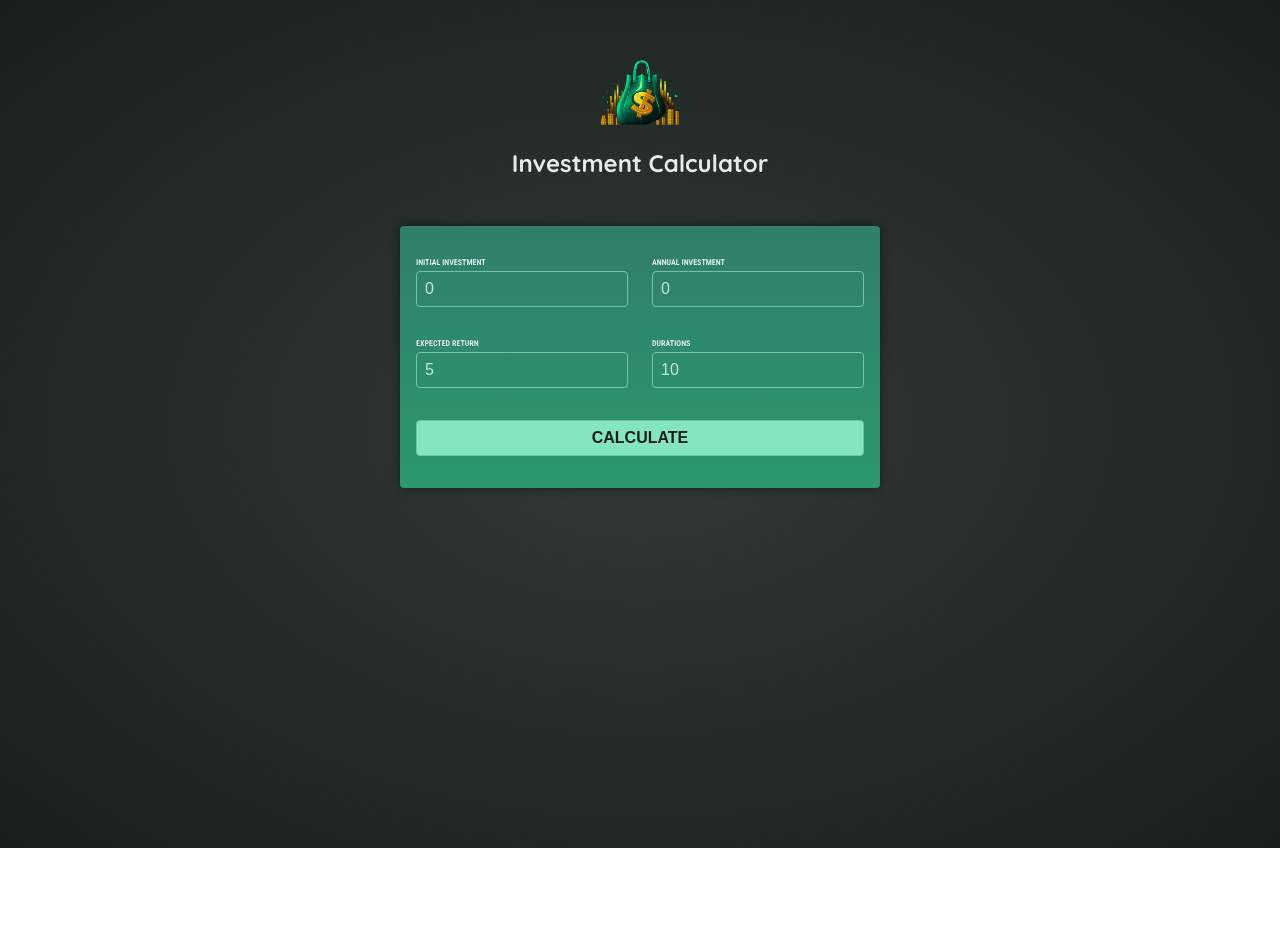
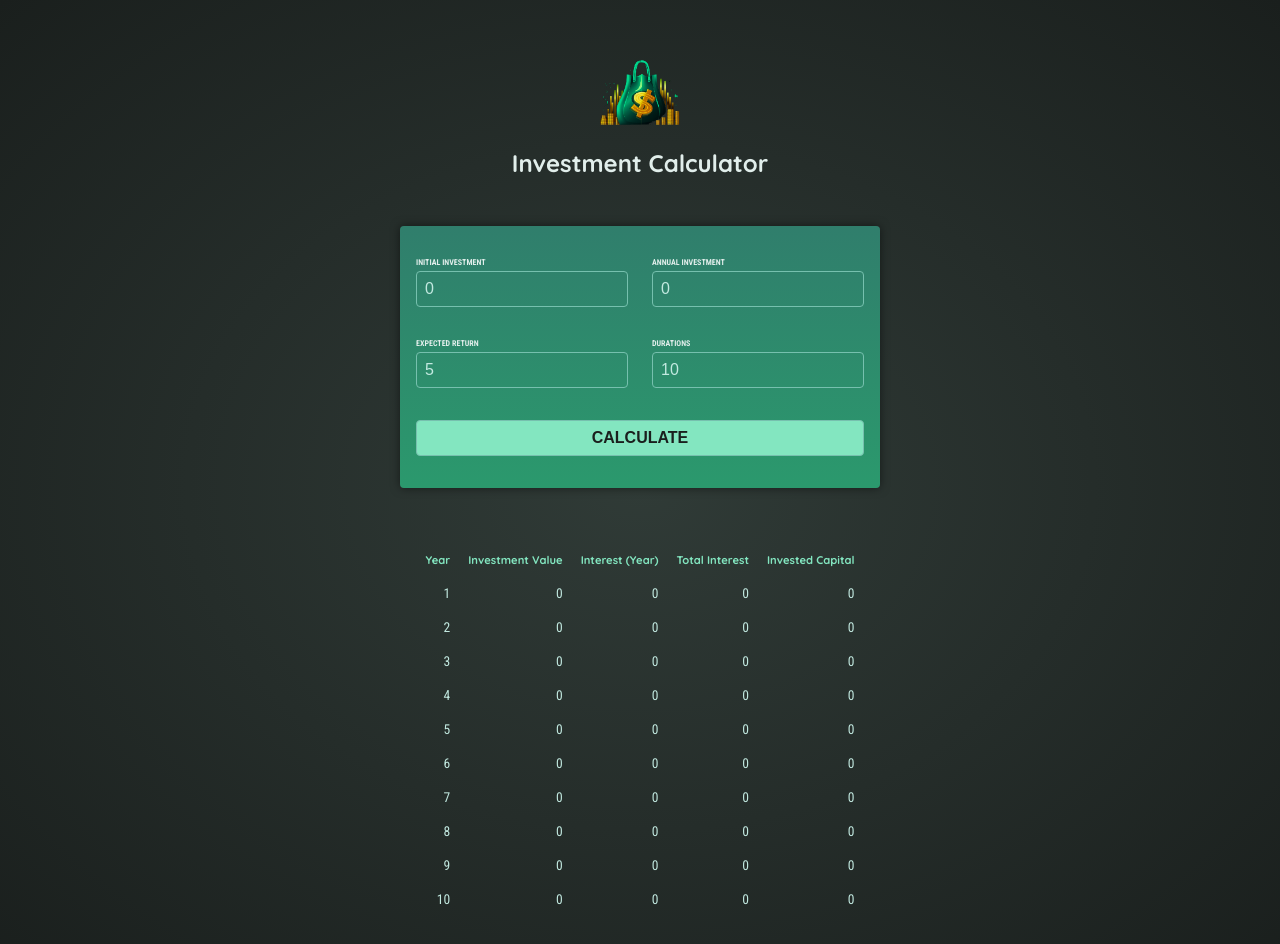
Before and after one commit to Abdul-Malik28/investment-calculator-angular, an Angular app: page / in a window 1280 px wide. Both pictures are taken after a click on the button "CALCULATE". Shown: the top 944 px of the page. Before the commit the page ends 848 px from the top, so only its background shows below. Built offline with nearby package versions, Linux system fonts and the light colour scheme.

Commit message:
accesing the userinput values and rendering it to the DOM

```diff
--- a/src/app/app.component.html
+++ b/src/app/app.component.html
@@ -1,2 +1,3 @@
 <app-header />
 <app-user-input (calculate)="onCalculateInvestmentResults($event)" />
+<app-investment-results [results]="resultsData" />
--- a/src/app/app.component.ts
+++ b/src/app/app.component.ts
@@ -2,15 +2,25 @@
 
 import { HeaderComponent } from "./header/header.component";
 import { UserInputComponent } from "./user-input/user-input.component";
+import { InvestmentResultsComponent } from './investment-results/investment-results.component';
 import { type InvestmentInput } from './investment-input.model';
 
 @Component({
   selector: 'app-root',
   standalone: true,
   templateUrl: './app.component.html',
-  imports: [HeaderComponent, UserInputComponent],
+  imports: [HeaderComponent, UserInputComponent, InvestmentResultsComponent],
 })
 export class AppComponent {
+
+  resultsData?: {
+    year: number,
+    interest: number,
+    valueEndOfYear: number,
+    annualInvestment: number,
+    totalInterest: number,
+    totalAmountInvested: number
+  }[];
 
   onCalculateInvestmentResults(data: InvestmentInput) {
     const { initialInvestment, duration, expectedReturn, annualInvestment } = data;
@@ -33,6 +43,6 @@
       });
     }
 
-    console.log(annualData);
+    this.resultsData = annualData;
   }
 }
--- /dev/null
+++ b/src/app/investment-results/investment-results.component.css
@@ -0,0 +1,19 @@
+table {
+  max-width: 50rem;
+  margin: 2rem auto;
+  padding: 1rem;
+  table-layout: fixed;
+  border-spacing: 1rem;
+  text-align: right;
+}
+
+table thead {
+  font-size: 0.7rem;
+  color: #83e6c0;
+}
+
+table tbody {
+  font-family: "Roboto Condensed", sans-serif;
+  font-size: 0.85rem;
+  color: #c2e9e0;
+}
--- /dev/null
+++ b/src/app/investment-results/investment-results.component.html
@@ -0,0 +1,26 @@
+@if (!results){
+<p class="center">Please enter some values and press "Calculate".</p>
+} @else {
+<table>
+    <thead>
+        <tr>
+            <th>Year</th>
+            <th>Investment Value</th>
+            <th>Interest (Year)</th>
+            <th>Total Interest</th>
+            <th>Invested Capital</th>
+        </tr>
+    </thead>
+    <tbody>
+        @for (result of results; track result.year) {
+        <tr>
+            <td>{{ result.year }}</td>
+            <td>{{ result.valueEndOfYear }}</td>
+            <td>{{ result.interest }}</td>
+            <td>{{ result.totalInterest }}</td>
+            <td>{{ result.totalAmountInvested }}</td>
+        </tr>
+        }
+    </tbody>
+</table>
+}
```
Also changed, not shown: src/app/investment-results/investment-results.component.ts (added, +29 -0 lines).
